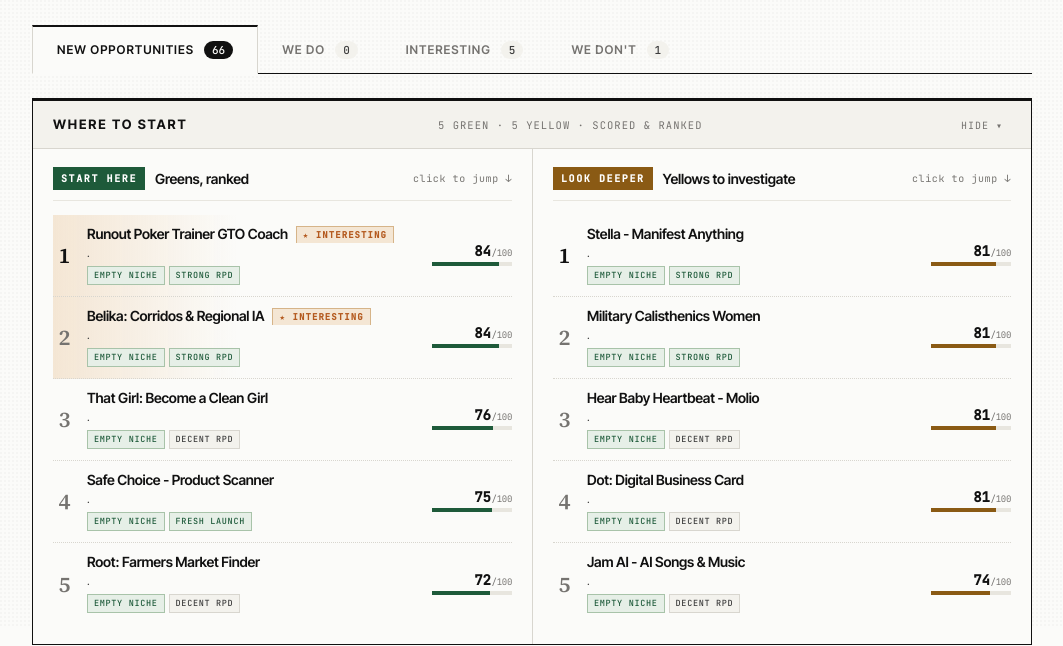
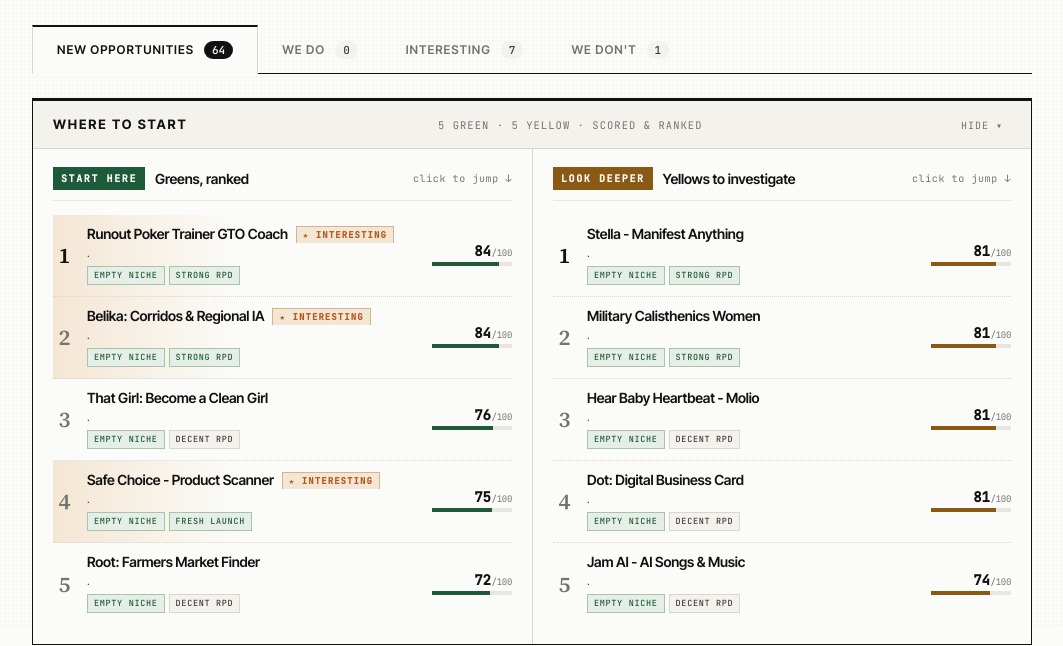
Before and after one commit to paulclintoc/rebecca-aitrendhunter, a plain HTML site: page index.html in a window 1280 px wide. Shown: the part 172-818 px from the top of the page, without its empty margins (108-1171 px from the left). Drawn offline with Linux system fonts and the light colour scheme.

Commit message:
Decisions update (8 marked)

```diff
--- a/index.html
+++ b/index.html
@@ -1420,6 +1420,14 @@
   "Pep AI - Peptide Tracker": {
     "status": "interesting",
     "at": "2026-05-16T12:31:11.287Z"
+  },
+  "Urbex: Abandoned World": {
+    "status": "interesting",
+    "at": "2026-05-16T12:31:13.537Z"
+  },
+  "Safe Choice - Product Scanner": {
+    "status": "interesting",
+    "at": "2026-05-16T12:31:14.838Z"
   }
 };
 // ── DECISIONS END ──
```
